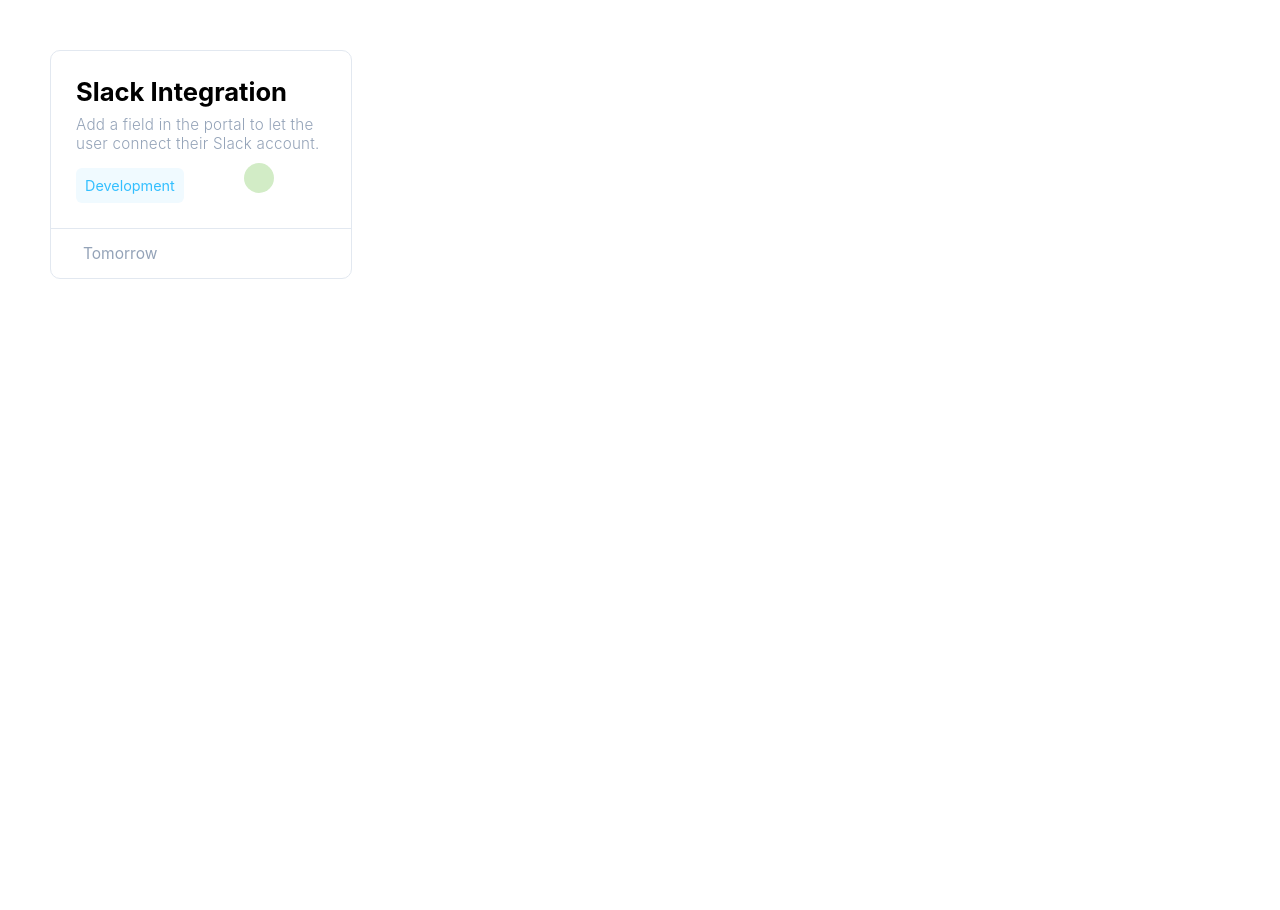
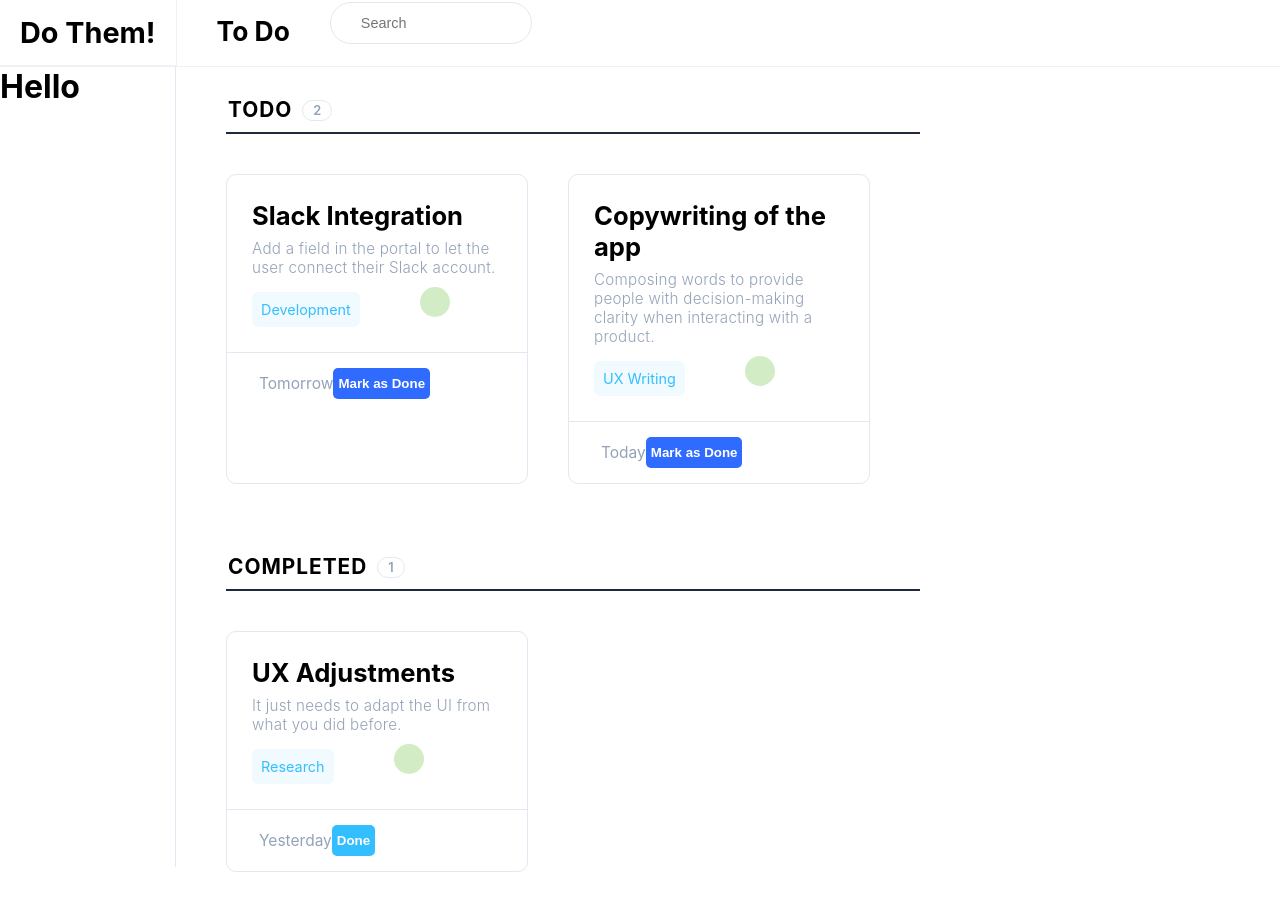
Before and after one commit to ajaykrshna/to-do-app-med, a React (Create React App) app in the folder to-do-list/: page / in a window 1280 px wide. Before the commit the page ends 800 px from the top, so only its background shows below. Built offline with nearby package versions, Linux system fonts and the light colour scheme.

Commit message:
Second Stage

```diff
--- a/to-do-list/src/App.js
+++ b/to-do-list/src/App.js
@@ -1,13 +1,76 @@
-import React from 'react';
+import React, { useState } from 'react';
 import './index.css';
 import Header from './components/Header';
 import Tasks from './components/Tasks';
+import Sidebar from './components/Sidebar';
+import Bodytodo from './components/Bodytodo';
+import Bodycompleted from './components/Bodycompleted';
+import data from './components/data';
 
 function App() {
+  const [tasks, setTasks] = useState(data)
+
+  const leftcount = tasks.filter(tasks => !tasks.completed).length
+  const donecount = tasks.filter(tasks => tasks.completed).length
+
+  function complete(id) {
+    setTasks(prevTasks => {
+      return prevTasks.map(task => {
+        return task.taskid === id ? { ...task, completed: !task.completed } : task
+      })
+    })
+  }
+
+  const taskstodo = tasks.map(tasks => {
+    return (!tasks.completed &&
+      <Tasks
+        key={tasks.taskid}
+        heading={tasks.heading}
+        desc={tasks.desc}
+        type={tasks.type}
+        date={tasks.date}
+        completed={tasks.completed}
+        handleTask={() => complete(tasks.taskid)}
+      />
+    )
+  })
+
+
+  const taskscompleted = tasks.map(tasks => {
+    return (tasks.completed &&
+      <Tasks
+        key={tasks.taskid}
+        heading={tasks.heading}
+        desc={tasks.desc}
+        type={tasks.type}
+        date={tasks.date}
+        completed={tasks.completed}
+        handleTask={() => complete(tasks.taskid)}
+      />
+    )
+  })
+
+
   return (
     <div className="App">
-      {/* <Header /> */}
-      <Tasks />
+      <Header />
+      <div className='todobody'>
+        <Sidebar />
+        <div className='tasksbody'>
+          <Bodytodo
+            count={leftcount}
+          />
+          <div className='taskdisplay'>
+            {taskstodo}
+          </div>
+          <Bodycompleted
+            count={donecount}
+          />
+          <div className='taskdisplay'>
+            {taskscompleted}
+          </div>
+        </div>
+      </div>
     </div>
   );
 }
--- /dev/null
+++ b/to-do-list/src/components/Bodycompleted.js
@@ -0,0 +1,10 @@
+import React, { useState } from 'react';
+
+export default function Bodycompleted(props) {
+    return (
+        <div className='bodytodo--head'>
+            <h1 className='bodytodo--head--h1'>COMPLETED</h1>
+            <h1 className='bodytodo--head--count'>{props.count}</h1>
+        </div>
+    )
+}
--- /dev/null
+++ b/to-do-list/src/components/Bodytodo.js
@@ -0,0 +1,10 @@
+import React, { useState } from 'react';
+
+export default function Bodytodo(props) {
+    return (
+        <div className='bodytodo--head'>
+            <h1 className='bodytodo--head--h1'>TODO</h1>
+            <h1 className='bodytodo--head--count'>{props.count}</h1>
+        </div>
+    )
+}
--- /dev/null
+++ b/to-do-list/src/components/Sidebar.js
@@ -0,0 +1,9 @@
+import React from 'react';
+
+export default function Sidebar(){
+    return(
+        <div className='sidebar'>
+            <h1>Hello</h1>
+        </div>
+    )
+}
--- a/to-do-list/src/components/Tasks.js
+++ b/to-do-list/src/components/Tasks.js
@@ -1,21 +1,26 @@
 import React, { useState } from 'react';
 
-export default function Tasks() {
+export default function Tasks(props) {
+    const doneButton = (
+        <button className='donebutton' onClick={props.handleTask}>Done</button>
+    )
+    const completebutton = (
+        <button className='completebutton' onClick={props.handleTask}>Mark as Done</button>
+    )
     return (
         <div className='task'>
             <div className='task--data'>
-                <h2 className='task--name'>Slack Integration</h2>
-                <div className='task--info'>
-                    Add a field in the portal to let the user connect their Slack account.
-                </div>
+                <h2 className='task--name'>{props.heading}</h2>
+                <div className='task--info'>{props.desc}</div>
                 <div className='task--type--container'>
-                    <p className='task--type'>Development</p>
+                    <p className='task--type'>{props.type}</p>
                     <div className='task--color'></div>
                 </div>
             </div>
             <div className='task--date'>
                 <ion-icon name="calendar-outline"></ion-icon>
-                <p className='task--date--day'>Tomorrow</p>
+                <p className='task--date--day'>{props.date}</p>
+                {props.completed ? doneButton : completebutton}
             </div>
         </div>
     )
--- /dev/null
+++ b/to-do-list/src/components/data.js
@@ -0,0 +1,26 @@
+export default [
+    {
+        taskid:1,
+        heading:"Slack Integration",
+        desc:"Add a field in the portal to let the user connect their Slack account.",
+        type:"Development",
+        date:"Tomorrow",
+        completed:false
+    },
+    {
+        taskid:2,
+        heading:"Copywriting of the app",
+        desc:"Composing words to provide people with decision-making clarity when interacting with a product.",
+        type:"UX Writing",
+        date:"Today",
+        completed:false
+    },
+    {
+        taskid:3,
+        heading:"UX Adjustments",
+        desc:"It just needs to adapt the UI from what you did before.",
+        type:"Research",
+        date:"Yesterday",
+        completed:true
+    }
+]
--- a/to-do-list/src/index.css
+++ b/to-do-list/src/index.css
@@ -34,7 +34,7 @@
   padding: 15px 40px;
 }
 
-.header--search input{
+.header--search input {
   border: 1px solid #E2E8F0;
   color: #94A3B8;
   align-self: flex-end;
@@ -48,8 +48,12 @@
   font-weight: 100;
 }
 
-.task{
-  margin: 50px;
+.todobody {
+  display: flex;
+}
+
+.task {
+  margin: 20px;
   border: 1px solid #E2E8F0;
   border-radius: 10px;
   max-width: 300px;
@@ -57,16 +61,19 @@
   flex-direction: column;
 }
 
-.task:hover{
-  box-shadow: 0px 4px 4px 0px rgba(0, 0, 0, 0.25);
+.task:hover {
+  box-shadow: 1px 5px 10px 0px rgba(0, 0, 0, 0.25);
 }
-.task--data{
-  border-bottom: 1px solid #E2E8F0 ;
+
+.task--data {
+  border-bottom: 1px solid #E2E8F0;
   padding: 25px;
 }
-.task--name{
+
+.task--name {
   font-size: 1.6rem;
 }
+
 .task--info {
   margin-top: 8px;
   color: #94A3B8;
@@ -75,9 +82,10 @@
   letter-spacing: 0.015rem;
 }
 
-.task--type--container{
+.task--type--container {
   display: flex;
 }
+
 .task--type {
   margin-top: 15px;
   padding: 9px;
@@ -92,15 +100,16 @@
 .task--date {
   padding: 15px 25px;
   display: flex;
-  align-content: flex-end;
   align-items: center;
   margin-right: auto;
 }
+
 .task--date--day {
   margin-left: 7px;
   color: #94A3B8;
   font-size: 0.97rem;
 }
+
 ion-icon {
   color: #94A3B8;
   font-size: 1.3rem;
@@ -113,3 +122,76 @@
   margin: 10px;
   border-radius: 50%;
 }
+
+.sidebar {
+  min-width: 175px;
+  border-right: 1px solid #E2E8F0;
+  height: 100vh;
+}
+
+.bodytodo--head {
+  display: flex;
+  align-items: center;
+  margin-left: 50px;
+  padding: 20px;
+  padding-top: 30px;
+  padding-left: 2px;
+  padding-bottom: 10px;
+  border-bottom: 2.5px solid #1E293B;
+}
+
+.bodytodo--head--h1 {
+  font-size: 1.3rem;
+  letter-spacing: 1px;
+  font-weight: 700;
+}
+
+.bodytodo--head--count {
+  border: 1px solid #E2E8F0;
+  border-radius: 20px;
+  padding: 2px 10px;
+  font-size: 0.8rem;
+  font-weight: 600;
+  color: #94A3B8;
+  margin-left: 10px;
+  margin-top: 2px;
+}
+
+.taskdisplay {
+  display: flex;
+  flex-wrap: wrap;
+  max-width: 80vw;
+  margin: 20px 30px;
+}
+
+.completebutton {
+  padding: 8px 5px;
+  border-radius: 5px;
+  outline: none;
+  border: none;
+  background-color: #306BFF;
+  font-weight: 550;
+  color: white;
+  cursor: pointer;
+  margin-right: auto;
+}
+
+.completebutton:hover {
+  box-shadow: 1px 3px 6px 0px rgba(0,0,0, 0.25);
+}
+
+.donebutton {
+  padding: 8px 5px;
+  border-radius: 5px;
+  outline: none;
+  border: none;
+  background-color: #33BFFF;
+  font-weight: 550;
+  color: white;
+  cursor: pointer;
+  margin-right: auto;
+}
+
+.donebutton:hover {
+  box-shadow: 1px 3px 6px 0px rgba(0,0,0, 0.25);
+}
```
